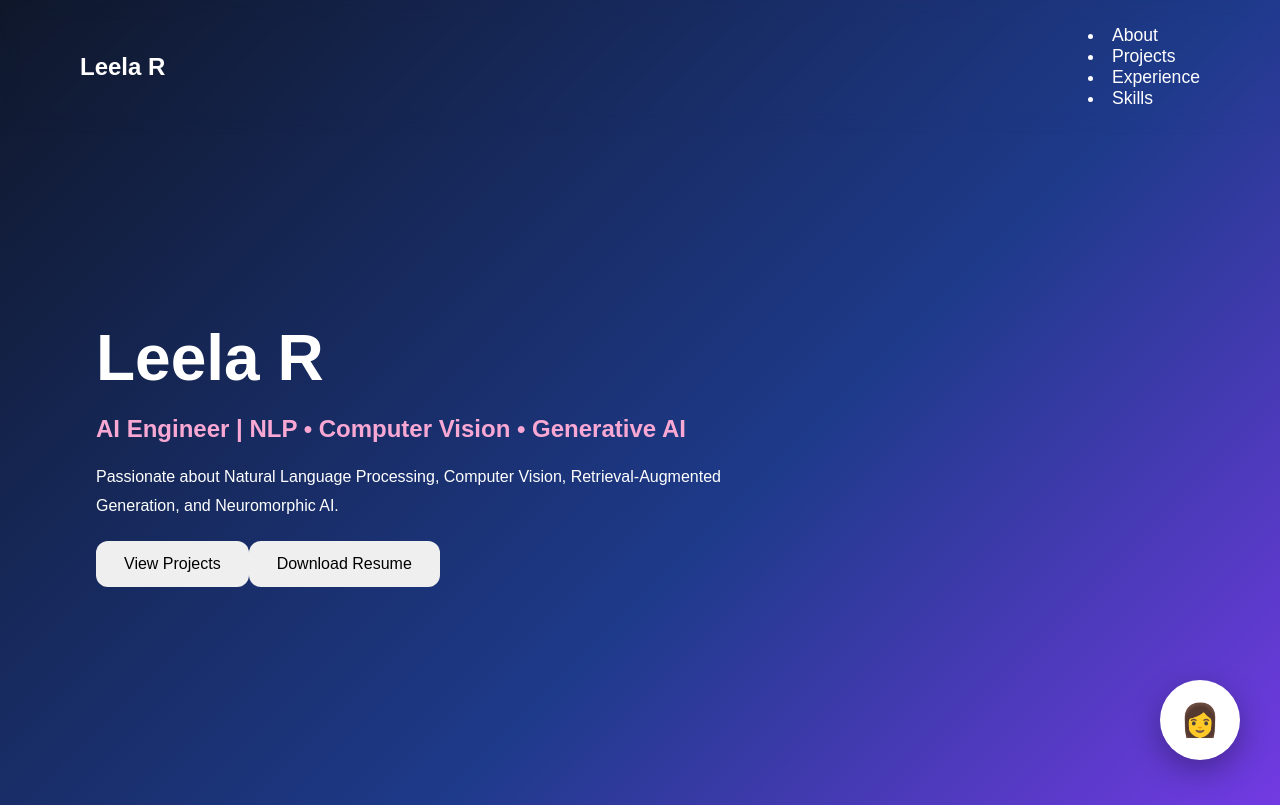
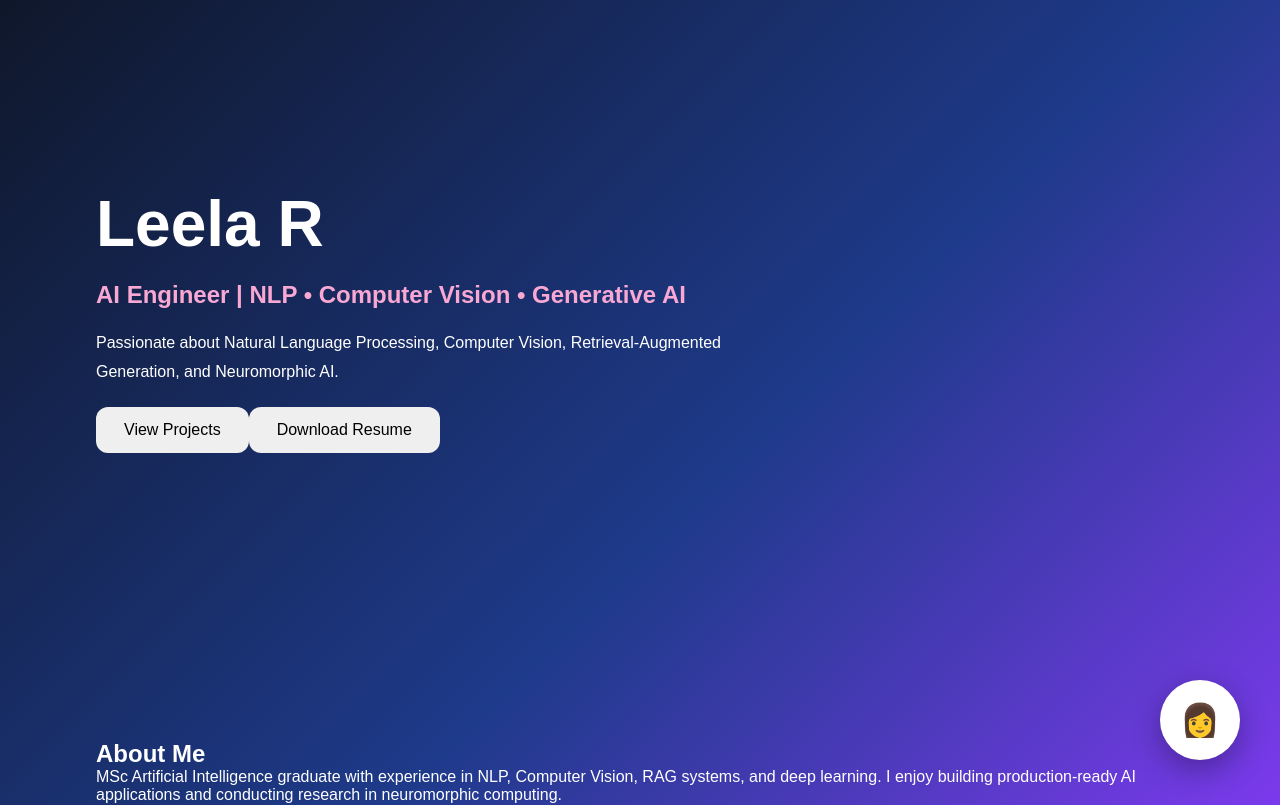
Before and after one commit to Leela515/leela-ai-portfolio, a React app in the folder frontend/: page / in a window 1280 px wide. Shown: the top 805 px of the page. Built offline with nearby package versions, Linux system fonts and the light colour scheme; the HTML template or start-up script is replaced by a standard one.

Commit message:
Add scroll-triggered navigation bar

```diff
--- a/frontend/src/App.jsx
+++ b/frontend/src/App.jsx
@@ -1,3 +1,5 @@
+import {useEffect, useState} from "react";
+
 import Navbar from "./components/Navbar";
 import Hero from "./components/Hero";
 import About from "./components/About";
@@ -7,9 +9,23 @@ import Skills from "./components/Skills";
 import AvatarAssistant from "./components/AvatarAssistant";
 
 function App() {
+  const [ showNavbar, setShowNavbar ] = useState(false);
+
+  useEffect(() => {
+    const handleScroll = () => {
+      setShowNavbar(window.scrollY > 120);
+    };
+
+    window.addEventListener("scroll", handleScroll);
+
+    return () => {
+      window.removeEventListener("scroll", handleScroll);
+    }
+  }, []);
+
   return (
     <div className="app">
-      <Navbar />
+      {showNavbar && <Navbar />}
 
       <main>
         <Hero />
--- a/frontend/src/components/Navbar.jsx
+++ b/frontend/src/components/Navbar.jsx
@@ -3,12 +3,15 @@ function Navbar() {
         <nav className="navbar">
             <h2>Leela R</h2>
 
-            <u1>
-                <li>About</li>
-                <li>Projects</li>
-                <li>Experience</li>
-                <li>Skills</li>
-            </u1>
+            <div className="nav-links">
+                <a href="#about">About</a>
+                <span>|</span>
+                <a href="#projects">Projects</a>
+                <span>|</span>
+                <a href="#experience">Experience</a>
+                <span>|</span>
+                <a href="#skills">Skills</a>
+            </div>
         </nav>
     );
 }
--- a/frontend/src/index.css
+++ b/frontend/src/index.css
@@ -24,29 +24,44 @@ main {
 }
 
 .navbar {
+  position: fixed;
+  top: 0;
+  left: 0;
+
+  width: 100%;
+  padding: 15px 80px;
+
   display: flex;
   justify-content: space-between;
   align-items: center;
 
-  padding: 25px 80px;
+  background: rgba(15, 23, 42, 0.65);
+  backdrop-filter: blur(14px);
+  box-shadow: 0 8px 30px rgba(0, 0, 0, 0.25);
 
-  backdrop-filter: blur(10px);
+  z-index: 1000;
 }
 
-.navbar ul {
+.nav-links {
   display: flex;
-  gap: 40px;
+  align-items: center;
+  gap: 14px;
 
-  list-style: none;
+  font-size: 1rem;
+  font-weight: 500;
 }
 
-.navbar li {
-  cursor: pointer;
-  font-size: 1.1rem;
+.nav-links a {
+  color: white;
+  text-decoration: none;
 }
 
-.navbar li:hover {
+.nav-links a:hover {
   color: #f9a8d4;
+}
+
+.nav-links span {
+  color: rgba(255, 255, 255, 0.45);
 }
 
 .hero {
```
